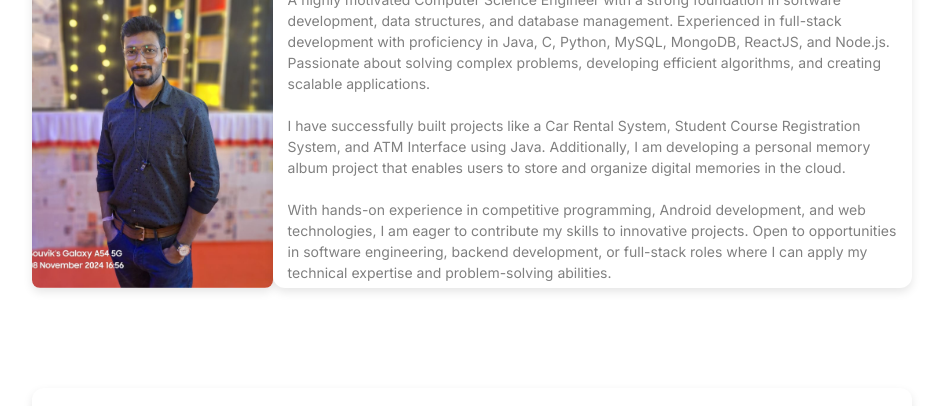
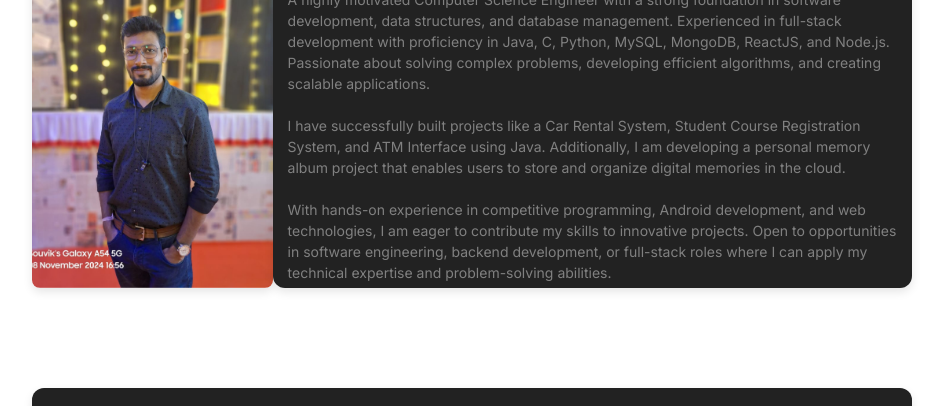
Before and after one commit to sayantan2019/portfolio, a plain HTML site: page index.html in a window 1280 px wide. Shown: the part 754-1160 px from the top of the page, without its empty margins (168-1111 px from the left). Drawn offline with Linux system fonts and the light colour scheme.

Commit message:
update on pogress.....

```diff
--- a/clock.js
+++ b/clock.js
@@ -7,7 +7,7 @@ function updateClock() {
     let ampm = hours >= 12 ? 'PM' : 'AM';
     const ohours = hours;
     // Convert 24-hour format to 12-hour format
-    hours = hours % 12;
+    hours = hours % 12 || 12;
     hours = hours ? hours : 12; // The hour '0' should be '12'
 
     // Add leading zeros
@@ -16,13 +16,18 @@ function updateClock() {
 
     const timeString = `${hours}:${minutes}:${seconds} ${ampm}`;
 
-    const banner = document.getElementById('clock')
+    const banner = document.getElementById('banner')
+    const edu = document.getElementById('education')
+    const about = document.getElementById('text-box')
     if(ohours>=17 || ohours<6){
-        banner.classList.remove('light-theam');
         banner.classList.add('dark-theam');
+        edu.classList.add('dark-theam');
+        about.classList.add('dark-theam');
     }else{
+
         banner.classList.remove('dark-theam');
-        banner.classList.add('light-theam');
+        edu.classList.add('dark-theam');
+        about.classList.add('dark-theam');
     }
 
 
--- a/index.html
+++ b/index.html
@@ -32,13 +32,13 @@
         <button class="contact-me"><a href="#contact">contact me</a></button>
     </nav>
 
-    <section id="clock" class="clock-banner light-theam">
+    <section id="banner" class="clock-banner light-theam">
         <div class="time"></div>
         <div class="date"></div>
     </section>
 
     <section class="Home">
-        <button class="Avl-work">Avaible For Work</button>
+        <button class="Avl-work light-theam">Avaible For Work</button>
         <div class="name">
             <h1>Sayantan Laha</h1>
             <p>Software Engineer & Web-Developer</p>
@@ -53,12 +53,12 @@
         </div>
     </section>
 
-    <section id="about">
-        <div class="about">
+    <section id="about" class="about">
+
             <div class="photo">
                 <img src="./images/InShot_20241119_095931376.jpg" alt="photo">
             </div>
-            <div class="textbox">
+            <div id="text-box" class="textbox light-theam">
                 <h1>About</h1>
                 <p>A highly motivated Computer Science Engineer with a strong foundation in software
                     development, data structures, and database management. Experienced in full-stack
@@ -78,12 +78,11 @@
                     and problem-solving abilities.
                 </p>
             </div>
-        </div>
+
     </section>
 
 
-    <section id="education">
-        <div class="education">
+    <section id="education" class="education light-theam">
         <h1>Education</h1>
         <!-- btech -->
         <div class="school">
@@ -133,8 +132,6 @@
             <p class="course-name">ICSE</p>
             <p class="location">Barrackpore, India</p>
             <button><a href="https://www.dmhss.org/" target="_blank">Click hear</a></button>
-            </div>
-
         </div>
     </section>
 
--- a/style.css
+++ b/style.css
@@ -88,26 +88,26 @@ img[alt="profile-logo"] {
     display: block;
     margin-top: 3vh;
     margin-bottom: 10vh;
+    color: black;
     text-align: right;
     border-radius: 5px;
     box-shadow: 0px 4px 10px rgba(0, 0, 0, 0.1);
     padding: 10px;
     cursor: default;
-    transition: background-color 0.5s, color 0.5s;
+
 }
+
+
 
 .light-theam {
     background-color: #fff;
     color: #222;
 }
 
-.dark-theme {
-    background-color: #222;
+.dark-theam {
+    background-color: #222222ff;
     color: #fff;
 }
-
-
-
 
 .time {
     font-family: 'Gill Sans', 'Gill Sans MT', Calibri, 'Trebuchet MS', sans-serif;
@@ -243,7 +243,6 @@ img[alt="photo"] {
     padding: 15px;
     height: 9.2cm;
     width: 19cm;
-    background-color: white;
 
 }
 
@@ -266,7 +265,6 @@ img[alt="photo"] {
     display: block;
     padding: 21px;
     padding-right: 50px;
-    background-color: white;
     box-shadow: 0px 4px 10px rgba(0, 0, 0, 0.1);
     border-radius: 12px;
 }
```
Lines whose indentation alone changed are shown as unchanged.
